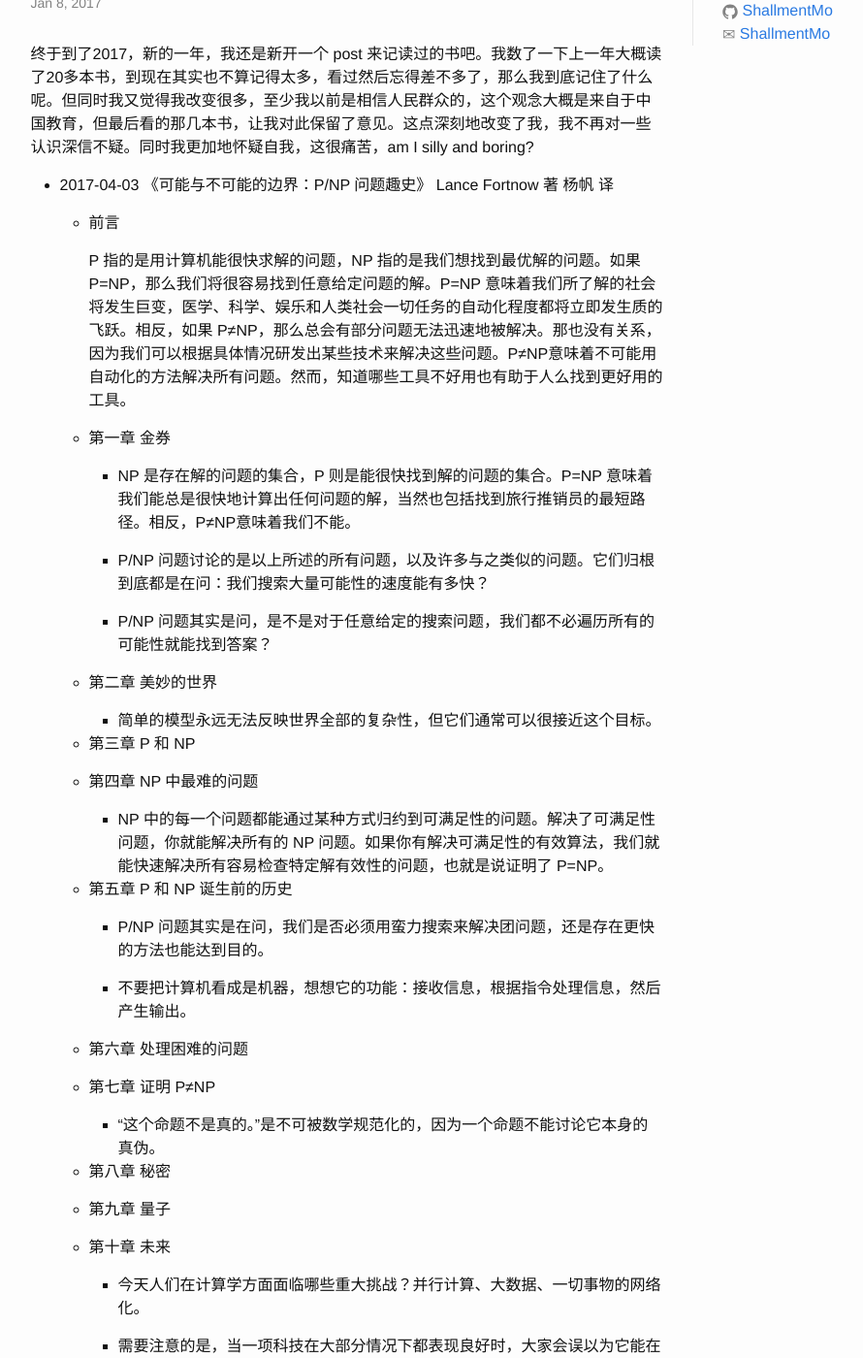
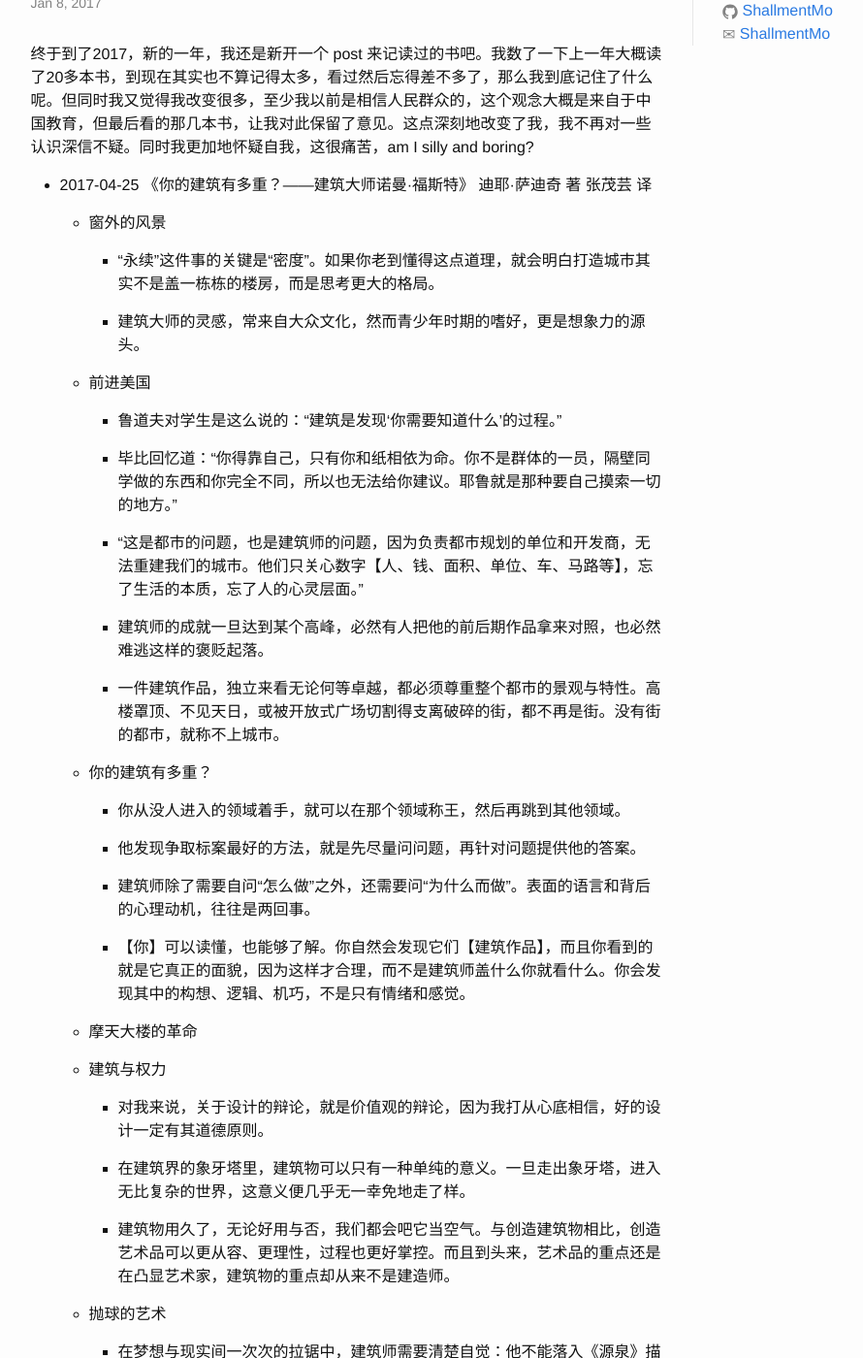
Before and after one commit to ShallmentMo/shallmentmo.github.com, a Jekyll site: the page built from _posts/2017-01-08-readings-in-2017.md, in a window 1280 px wide and 1400 px high, scrolled down 260 px. Shown: the whole window at 97% size, without its empty margins (136-1026 px from the left). Built offline with Jekyll 4.4.1, drawn with Linux system fonts in a browser that asks for light colours; some of the changed text lies outside the part shown.

Commit message:
add 2017-04-25 reading

```diff
--- a/_posts/2017-01-08-readings-in-2017.md
+++ b/_posts/2017-01-08-readings-in-2017.md
@@ -6,6 +6,50 @@ categories: jekyll update
 ---
 
 终于到了2017，新的一年，我还是新开一个 post 来记读过的书吧。我数了一下上一年大概读了20多本书，到现在其实也不算记得太多，看过然后忘得差不多了，那么我到底记住了什么呢。但同时我又觉得我改变很多，至少我以前是相信人民群众的，这个观念大概是来自于中国教育，但最后看的那几本书，让我对此保留了意见。这点深刻地改变了我，我不再对一些认识深信不疑。同时我更加地怀疑自我，这很痛苦，am I silly and boring?
+
+* 2017-04-25 《你的建筑有多重？——建筑大师诺曼·福斯特》 迪耶·萨迪奇 著 张茂芸 译
+
+  * 窗外的风景
+
+    * “永续”这件事的关键是“密度”。如果你老到懂得这点道理，就会明白打造城市其实不是盖一栋栋的楼房，而是思考更大的格局。
+
+    * 建筑大师的灵感，常来自大众文化，然而青少年时期的嗜好，更是想象力的源头。
+
+  * 前进美国
+
+    * 鲁道夫对学生是这么说的：“建筑是发现‘你需要知道什么’的过程。”
+
+    * 毕比回忆道：“你得靠自己，只有你和纸相依为命。你不是群体的一员，隔壁同学做的东西和你完全不同，所以也无法给你建议。耶鲁就是那种要自己摸索一切的地方。”
+
+    * “这是都市的问题，也是建筑师的问题，因为负责都市规划的单位和开发商，无法重建我们的城市。他们只关心数字【人、钱、面积、单位、车、马路等】，忘了生活的本质，忘了人的心灵层面。”
+
+    * 建筑师的成就一旦达到某个高峰，必然有人把他的前后期作品拿来对照，也必然难逃这样的褒贬起落。
+
+    * 一件建筑作品，独立来看无论何等卓越，都必须尊重整个都市的景观与特性。高楼罩顶、不见天日，或被开放式广场切割得支离破碎的街，都不再是街。没有街的都市，就称不上城市。
+
+  * 你的建筑有多重？
+
+    * 你从没人进入的领域着手，就可以在那个领域称王，然后再跳到其他领域。
+
+    * 他发现争取标案最好的方法，就是先尽量问问题，再针对问题提供他的答案。
+
+    * 建筑师除了需要自问“怎么做”之外，还需要问“为什么而做”。表面的语言和背后的心理动机，往往是两回事。
+
+    * 【你】可以读懂，也能够了解。你自然会发现它们【建筑作品】，而且你看到的就是它真正的面貌，因为这样才合理，而不是建筑师盖什么你就看什么。你会发现其中的构想、逻辑、机巧，不是只有情绪和感觉。
+
+  * 摩天大楼的革命
+
+  * 建筑与权力
+
+    * 对我来说，关于设计的辩论，就是价值观的辩论，因为我打从心底相信，好的设计一定有其道德原则。
+
+    * 在建筑界的象牙塔里，建筑物可以只有一种单纯的意义。一旦走出象牙塔，进入无比复杂的世界，这意义便几乎无一幸免地走了样。
+
+    * 建筑物用久了，无论好用与否，我们都会吧它当空气。与创造建筑物相比，创造艺术品可以更从容、更理性，过程也更好掌控。而且到头来，艺术品的重点还是在凸显艺术家，建筑物的重点却从来不是建造师。
+
+  * 抛球的艺术
+
+    * 在梦想与现实间一次次的拉锯中，建筑师需要清楚自觉：他不能落入《源泉》描写的建筑师最常见的陷阱——在无限膨胀自我的时候，忘了现实的样貌。
 
 * 2017-04-03 《可能与不可能的边界：P/NP 问题趣史》 Lance Fortnow 著 杨帆 译
 
```
